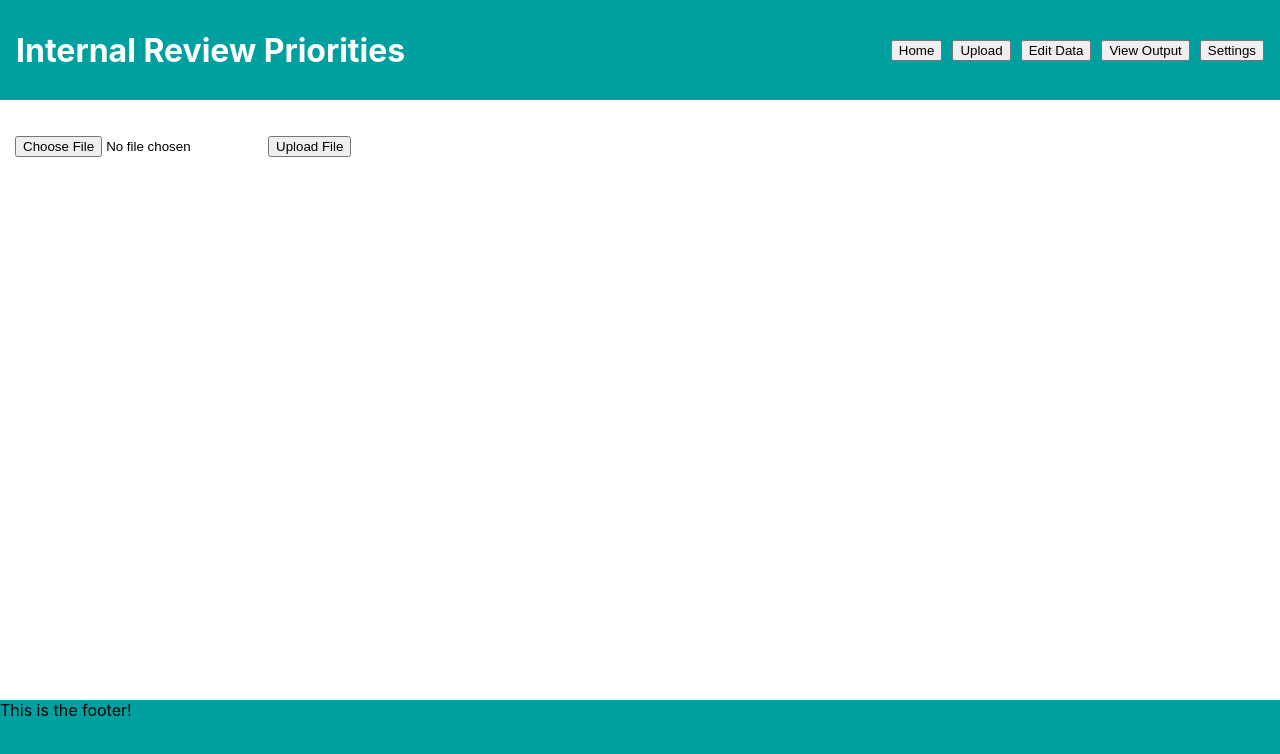
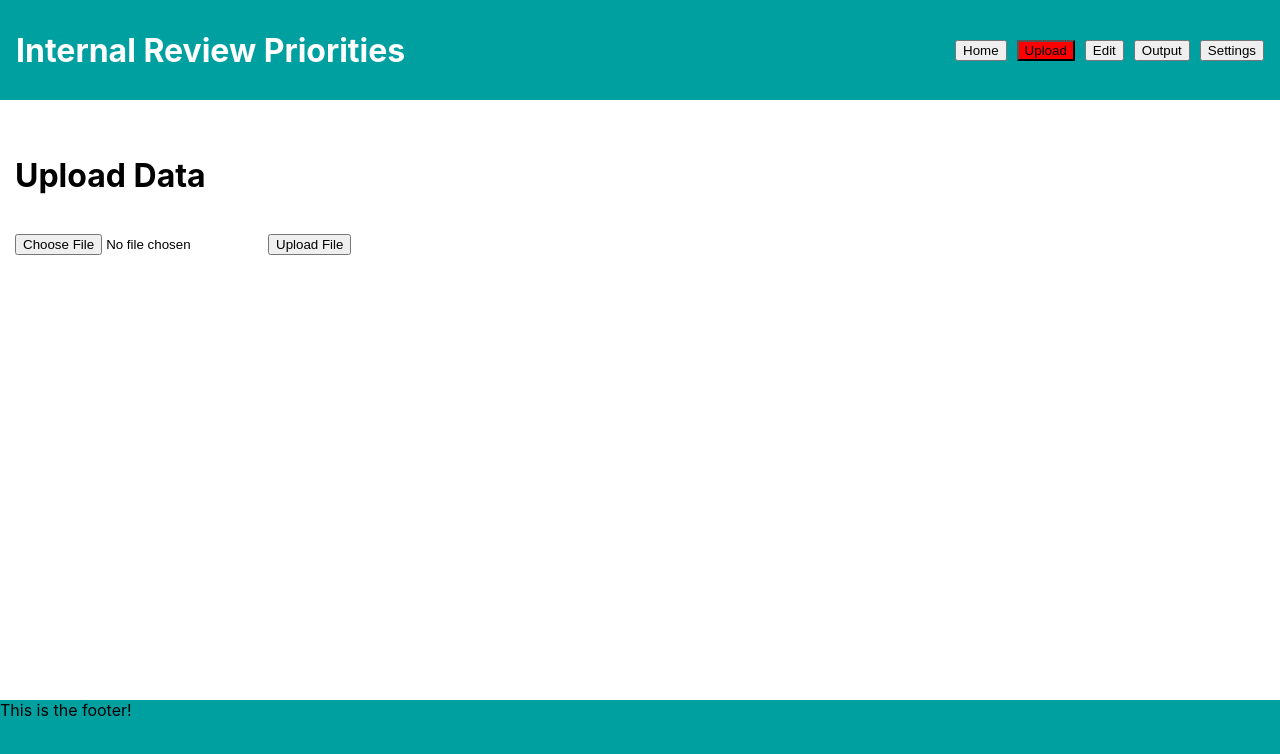
Before and after one commit to Sullivown/internal-review-priorities, a React (Create React App) app: page / in a window 1280 px wide. Both pictures are taken after a click on the button "Upload". Shown: the top 754 px of the page. Built offline with nearby package versions, Linux system fonts and the light colour scheme.

Commit message:
add contextual header classes

```diff
--- a/src/App.js
+++ b/src/App.js
@@ -26,20 +26,13 @@ class App extends React.Component {
 			processedData: null,
 		};
 
-		this.changeView = this.changeView.bind(this);
-		this.updateRawData = this.updateRawData.bind(this);
+		this.handleChange = this.handleChange.bind(this);
 		this.updateProcessedData = this.updateProcessedData.bind(this);
 	}
 
-	changeView = (view) => {
+	handleChange = (key, value) => {
 		this.setState({
-			currentView: view,
-		});
-	};
-
-	updateRawData = (data) => {
-		this.setState({
-			rawData: data,
+			[key]: value,
 		});
 	};
 
@@ -54,12 +47,14 @@ class App extends React.Component {
 	render() {
 		return (
 			<div className='App'>
-				<Header handleClick={this.changeView} />
+				<Header
+					currentView={this.state.currentView}
+					handleClick={this.handleChange}
+				/>
 				<Main
 					view={this.state.currentView}
-					changeView={this.changeView}
+					handleChange={this.handleChange}
 					rawData={this.state.rawData}
-					updateRawData={this.updateRawData}
 					processedData={this.state.processedData}
 					updateProcessedData={this.updateProcessedData}
 				/>
--- a/src/components/EditDataView.js
+++ b/src/components/EditDataView.js
@@ -7,7 +7,7 @@ class EditDataView extends React.Component {
 	constructor(props) {
 		super(props);
 
-		this.state = null;
+		this.state = { processClicked: false };
 	}
 
 	handleChange = (e) => {
@@ -37,6 +37,7 @@ class EditDataView extends React.Component {
 						type='button'
 						onClick={() => {
 							this.props.updateProcessedData();
+							this.props.handleChange('currentView', 'output');
 						}}
 					>
 						Calulate Priotities
--- a/src/components/Header.js
+++ b/src/components/Header.js
@@ -1,73 +1,51 @@
 import React from 'react';
+import NavButton from './NavButton';
 
 import '../styles/Header.css';
 
 class Header extends React.Component {
 	render() {
+		const { currentView, handleClick } = this.props;
+
 		return (
 			<header>
 				<h1>Internal Review Priorities</h1>
 				<nav>
 					<ul>
 						<li>
-							<button
-								onClick={(e) =>
-									this.props.handleClick(
-										e.target.dataset.view
-									)
-								}
-								data-view='home'
-							>
-								Home
-							</button>
+							<NavButton
+								page='Home'
+								currentView={currentView}
+								handleClick={handleClick}
+							/>
 						</li>
 						<li>
-							<button
-								onClick={(e) =>
-									this.props.handleClick(
-										e.target.dataset.view
-									)
-								}
-								data-view='upload'
-							>
-								Upload
-							</button>
+							<NavButton
+								page='Upload'
+								currentView={currentView}
+								handleClick={handleClick}
+							/>
 						</li>
 						<li>
-							<button
-								onClick={(e) =>
-									this.props.handleClick(
-										e.target.dataset.view
-									)
-								}
-								data-view='edit'
-							>
-								Edit Data
-							</button>
+							<NavButton
+								page='Edit'
+								currentView={currentView}
+								handleClick={handleClick}
+							/>
 						</li>
 						<li>
-							<button
-								onClick={(e) =>
-									this.props.handleClick(
-										e.target.dataset.view
-									)
-								}
-								data-view='output'
-							>
-								View Output
-							</button>
+							<NavButton
+								page='Output'
+								currentView={currentView}
+								handleClick={handleClick}
+							/>
 						</li>
 						<li>
-							<button
-								onClick={(e) =>
-									this.props.handleClick(
-										e.target.dataset.view
-									)
-								}
-								data-view='settings'
-							>
-								Settings
-							</button>
+							<NavButton
+								page='Settings'
+								currentView={currentView}
+								handleClick={handleClick}
+							/>
 						</li>
 					</ul>
 				</nav>
--- a/src/components/Main.js
+++ b/src/components/Main.js
@@ -11,9 +11,8 @@ class Main extends React.Component {
 	render() {
 		const {
 			view,
-			changeView,
 			rawData,
-			updateRawData,
+			handleChange,
 			processedData,
 			updateProcessedData,
 		} = this.props;
@@ -24,14 +23,15 @@ class Main extends React.Component {
 						home: <Home />,
 						upload: (
 							<UploadDataView
-								updateRawData={updateRawData}
-								changeView={changeView}
+								updateRawData={handleChange}
+								changeView={handleChange}
 							/>
 						),
 						edit: (
 							<EditDataView
 								data={rawData}
-								updateRawData={updateRawData}
+								updateRawData={handleChange}
+								handleChange={handleChange}
 								updateProcessedData={updateProcessedData}
 							/>
 						),
--- /dev/null
+++ b/src/components/NavButton.js
@@ -0,0 +1,23 @@
+import React from 'react';
+
+class NavButton extends React.Component {
+	render() {
+		return (
+			<button
+				onClick={(e) =>
+					this.props.handleClick('currentView', e.target.dataset.view)
+				}
+				data-view={this.props.page.toLowerCase()}
+				className={
+					this.props.currentView === this.props.page.toLowerCase()
+						? 'selected'
+						: null
+				}
+			>
+				{this.props.page}
+			</button>
+		);
+	}
+}
+
+export default NavButton;
--- a/src/components/OutputView.js
+++ b/src/components/OutputView.js
@@ -1,5 +1,7 @@
 import React from 'react';
 import uniqid from 'uniqid';
+
+import sortArray from '../helpers/sortArray';
 
 class OutputView extends React.Component {
 	constructor(props) {
@@ -7,10 +9,32 @@ class OutputView extends React.Component {
 
 		this.state = {
 			initialising: true,
+			sortedData: null,
+			sort: {
+				metric: 'total',
+				desc: true,
+			},
 		};
 	}
+
+	sortData = () => {
+		if (!this.props.data) {
+			return false;
+		}
+		const sorted = sortArray(
+			this.props.data,
+			this.state.sort.metric,
+			this.state.sort.desc
+		);
+		this.setState({ sortedData: sorted });
+	};
+
+	componentDidMount() {
+		this.sortData();
+	}
+
 	render() {
-		const { data } = this.props;
+		const data = this.state.sortedData;
 
 		if (!data) {
 			return (
@@ -40,11 +64,6 @@ class OutputView extends React.Component {
 											return (
 												<td
 													key={uniqid()}
-													contentEditable='true'
-													suppressContentEditableWarning={
-														true
-													}
-													onBlur={this.handleChange}
 													data-row={rowIndex}
 													data-col={cellIndex}
 												>
--- a/src/components/UploadDataView.js
+++ b/src/components/UploadDataView.js
@@ -29,7 +29,7 @@ class UploadDataView extends React.Component {
 
 		reader.onload = (event) => {
 			const arr = CSVToArray(event.target.result);
-			this.props.updateRawData(arr);
+			this.props.updateRawData('rawData', arr);
 		};
 
 		reader.readAsText(file);
@@ -41,6 +41,7 @@ class UploadDataView extends React.Component {
 	render() {
 		return (
 			<div>
+				<h1>Upload Data</h1>
 				<form onSubmit={this.handleSubmit}>
 					<input
 						type='file'
@@ -57,7 +58,9 @@ class UploadDataView extends React.Component {
 						<p>Upload successful!</p>
 						<button
 							type='button'
-							onClick={() => this.props.changeView('edit')}
+							onClick={() =>
+								this.props.changeView('currentView', 'edit')
+							}
 						>
 							Proceed to Edit Data
 						</button>
--- a/src/helpers/calculateScores.js
+++ b/src/helpers/calculateScores.js
@@ -11,7 +11,7 @@ function calculateScores(data, mappings) {
 	let processedData = [];
 	processedData.push(headings);
 
-	for (let i = 1; i < dataCopy.length; i++) {
+	for (let i = 0; i < dataCopy.length; i++) {
 		// Calculate score for individual rows
 		let temp = [];
 		for (let j = 0; j < dataCopy[i].length; j++) {
@@ -21,7 +21,7 @@ function calculateScores(data, mappings) {
 			if (metricFunction) {
 				output = metricFunction(dataCopy[i][j]);
 			} else {
-				output = null;
+				output = '-';
 			}
 
 			temp.push(output);
--- /dev/null
+++ b/src/helpers/sortArray.js
@@ -0,0 +1,20 @@
+import _ from 'lodash';
+
+function sortArray(array, metric, desc) {
+	let copy = _.cloneDeep(array);
+
+	copy.sort((a, b) => {
+		if (a[a.length - 1] < b[b.length - 1]) {
+			return 1;
+		}
+
+		if (a[a.length - 1] > b[b.length - 1]) {
+			return -1;
+		}
+		return 0;
+	});
+
+	return copy;
+}
+
+export default sortArray;
--- a/src/mappingFunctions/statusRef.js
+++ b/src/mappingFunctions/statusRef.js
@@ -9,7 +9,7 @@ function stausRef(value) {
 	if (value === 'ready-to-go-live') {
 		score = 1;
 	}
-	if (value === 'rstarted') {
+	if (value === 'started') {
 		score = 3;
 	}
 
--- a/src/styles/Header.css
+++ b/src/styles/Header.css
@@ -20,3 +20,7 @@ ul {
 li {
 	list-style-type: none;
 }
+
+.selected {
+	background-color: red;
+}
```
